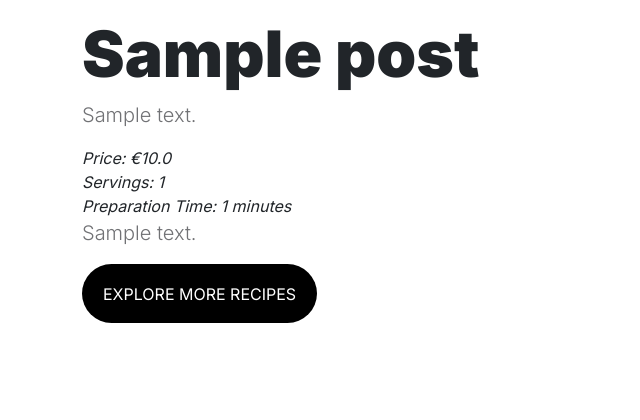
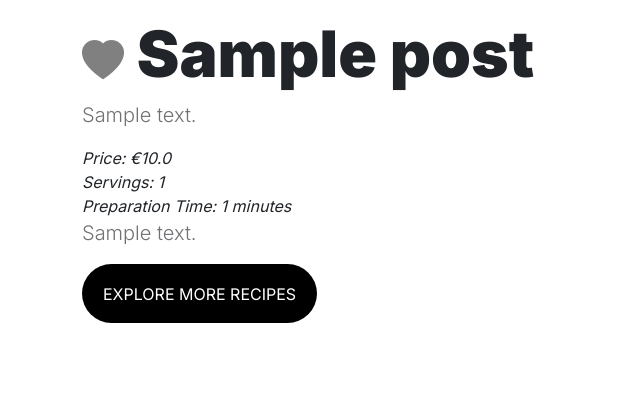
Before and after one commit to Eddj05/DDWT_project, a Flask app: page /recipe/1 in a window 1280 px wide. Shown: the part 825-1245 px from the top of the page, without its empty margins (0-640 px from the left). Run offline with Flask 3, Linux system fonts and the light colour scheme; tables that the repository leaves empty hold one stand-in row (values such as "Sample post"); some libraries are stand-ins or nearby versions.

Commit message:
add a liking btn, not funcitonal yet

```diff
--- a/app/static/css/tooplate-little-fashion.css
+++ b/app/static/css/tooplate-little-fashion.css
@@ -1206,3 +1206,14 @@ padding: 2.5%;
 .flip-image {
   transform: scaleX(-1);
 }
+
+.heart-icon {
+  color: gray;
+  font-size: 42px;
+}
+
+.heart-icon:hover {
+  color: red;
+}
+
+.ms-auto2{margin-left:auto!important}
--- a/app/templates/recipe.html
+++ b/app/templates/recipe.html
@@ -32,7 +32,8 @@
                         </a>
                     </p>
 
-                    <h1>{{ post.title }}</h1>
+
+                    <h1><a href="#" class="bi-heart-fill heart-icon ms-auto2"></a> {{ post.title }}</h1>
                     <p>{{ post.description }}</p>
                     <em>Price: €{{ post.price }}</em><br>
                     <em>Servings: {{ post.servings }}</em><br>
```
Also changed, not shown: app.db.
